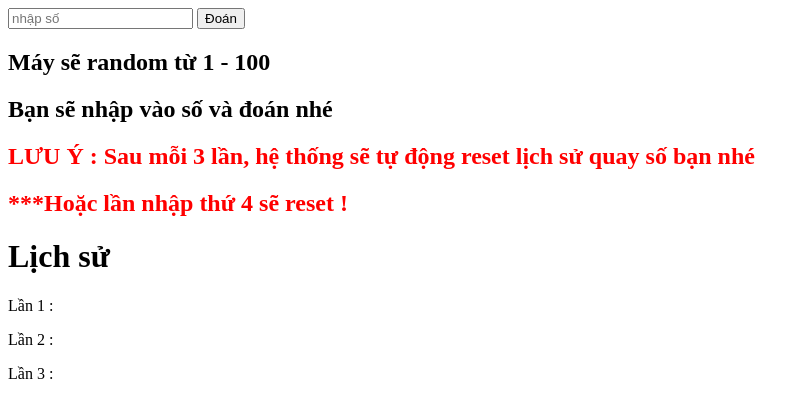
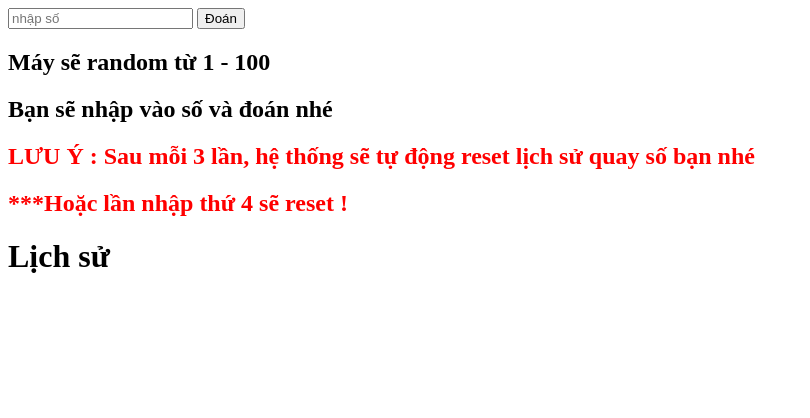
Before and after one commit to tranductanz/BC09-guessNumberGame-TranDucTan, a plain HTML site: page index.html in a window 1280 px wide. Shown: the whole page, without its empty margins (0-810 px from the left). Drawn offline with Linux system fonts and the light colour scheme.

Commit message:
updating source

```diff
--- a/index.html
+++ b/index.html
@@ -25,9 +25,9 @@
     </div>
     <h1>Lịch sử</h1>
     <div id="history">
-        <p id="firstGuess">Lần 1 :</p>
-        <p id="secondGuess">Lần 2 : </p>
-        <p id="thirdGuess">Lần 3 : </p>
+        <p id="firstGuess"></p>
+        <p id="secondGuess"></p>
+        <p id="thirdGuess"></p>
     </div>
     <h1 style="color: blue; display: none;" id="txtResult">Đáp án lần này : </h1>
     <script src="./js/Number.js"></script>
```
